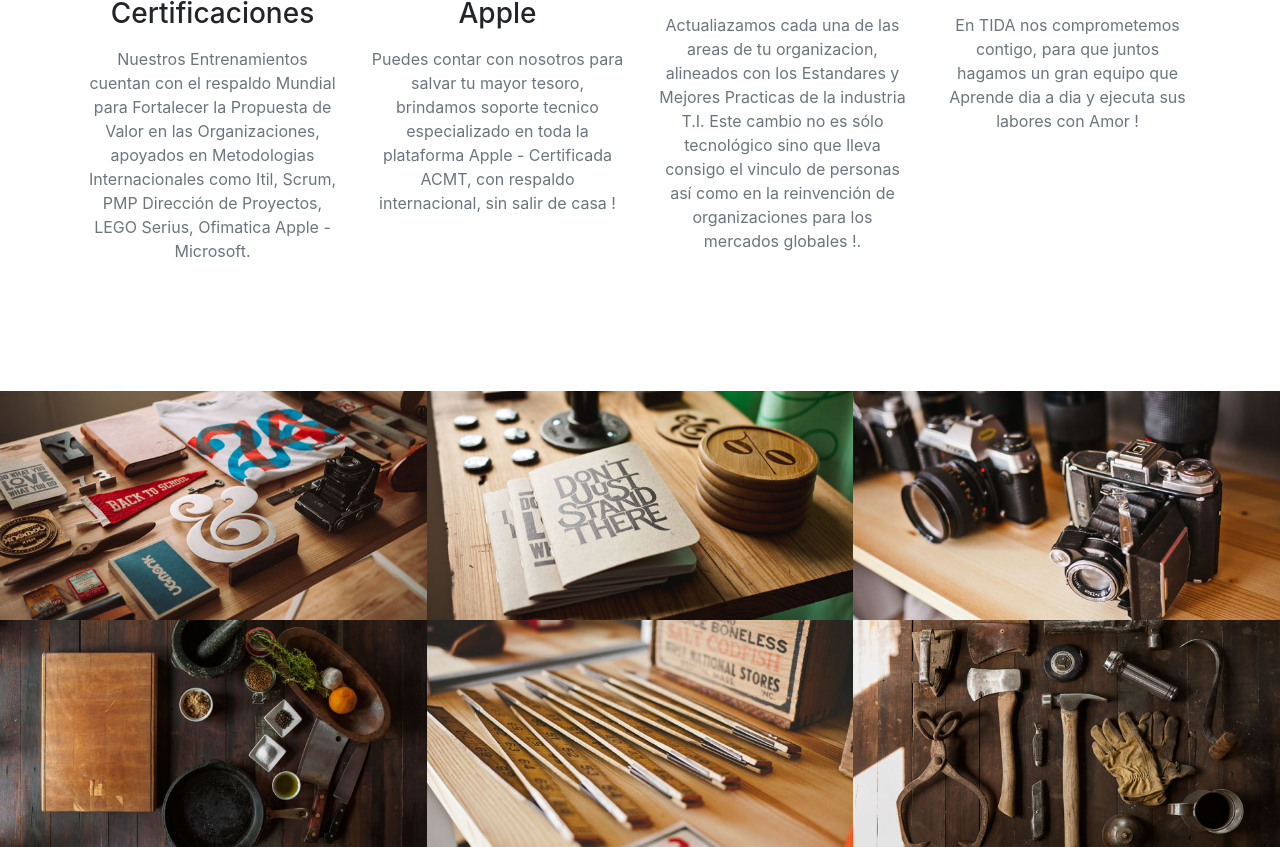
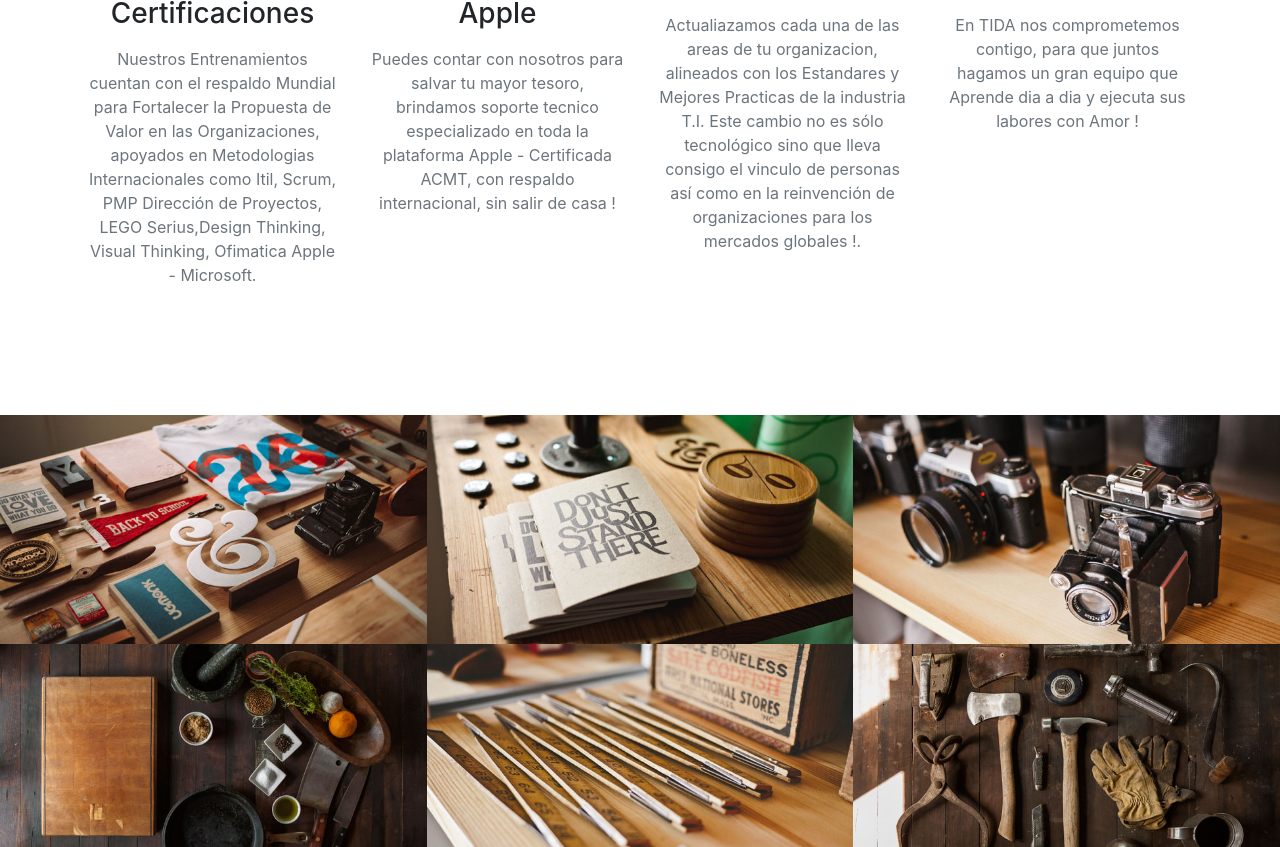
Before and after one commit to worktida/co, a website with bundled scripts: page index.html in a window 1280 px wide. Shown: the part 1739-2586 px from the top of the page. Built offline with nearby package versions, Linux system fonts and the light colour scheme; files whose address does not match are found by name.

Commit message:
Update index.html

```diff
--- a/index.html
+++ b/index.html
@@ -100,7 +100,7 @@
             <div class="service-box mt-5 mx-auto">
               <i class="fas fa-4x fa-gem text-primary mb-3 sr-icon-1"></i>
               <h3 class="mb-3">Academia Entrenamiento Certificaciones</h3>
-              <p class="text-muted mb-0">Nuestros Entrenamientos cuentan con el respaldo Mundial para Fortalecer la Propuesta de Valor en las Organizaciones, apoyados en Metodologias Internacionales como Itil, Scrum, PMP Dirección de Proyectos, LEGO Serius, Ofimatica Apple - Microsoft. </p>
+              <p class="text-muted mb-0">Nuestros Entrenamientos cuentan con el respaldo Mundial para Fortalecer la Propuesta de Valor en las Organizaciones, apoyados en Metodologias Internacionales como Itil, Scrum, PMP Dirección de Proyectos, LEGO Serius,Design Thinking, Visual Thinking, Ofimatica Apple - Microsoft. </p>
             </div>
           </div>
           <div class="col-lg-3 col-md-6 text-center">
```
